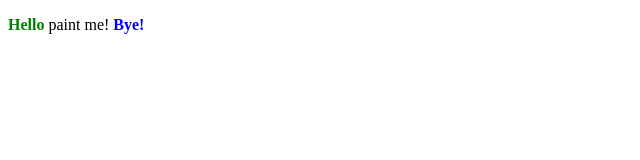
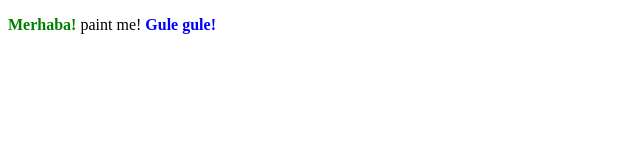
Before and after one commit to lankostheknight/assignment-3, a plain HTML site: page index.html in a window 1280 px wide. Shown: the whole page, without its empty margins (0-640 px from the left). Drawn offline with Linux system fonts and the light colour scheme.

Commit message:
Update style.css

```diff
--- a/style.css
+++ b/style.css
@@ -4,12 +4,12 @@ color:green;
 font-weight: bold;
 }
 p::before {
-content: ' Hello ';
+content: ' Merhaba! ';
 color: green;
 font-weight: bold;
 }
 p::after {
-content: ' Bye!';
+content: ' Gule gule! ';
 color: blue;
 font-weight: bold;
 }
```
